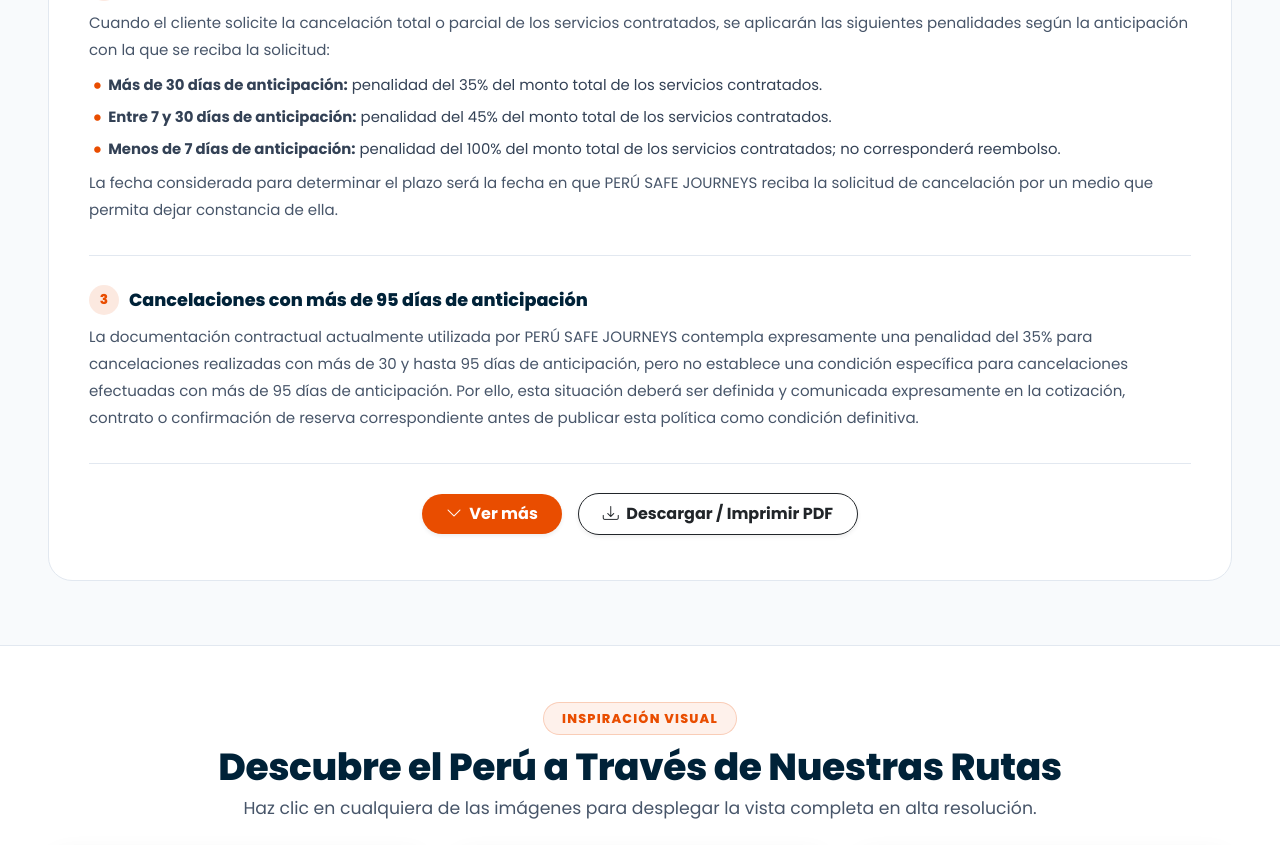
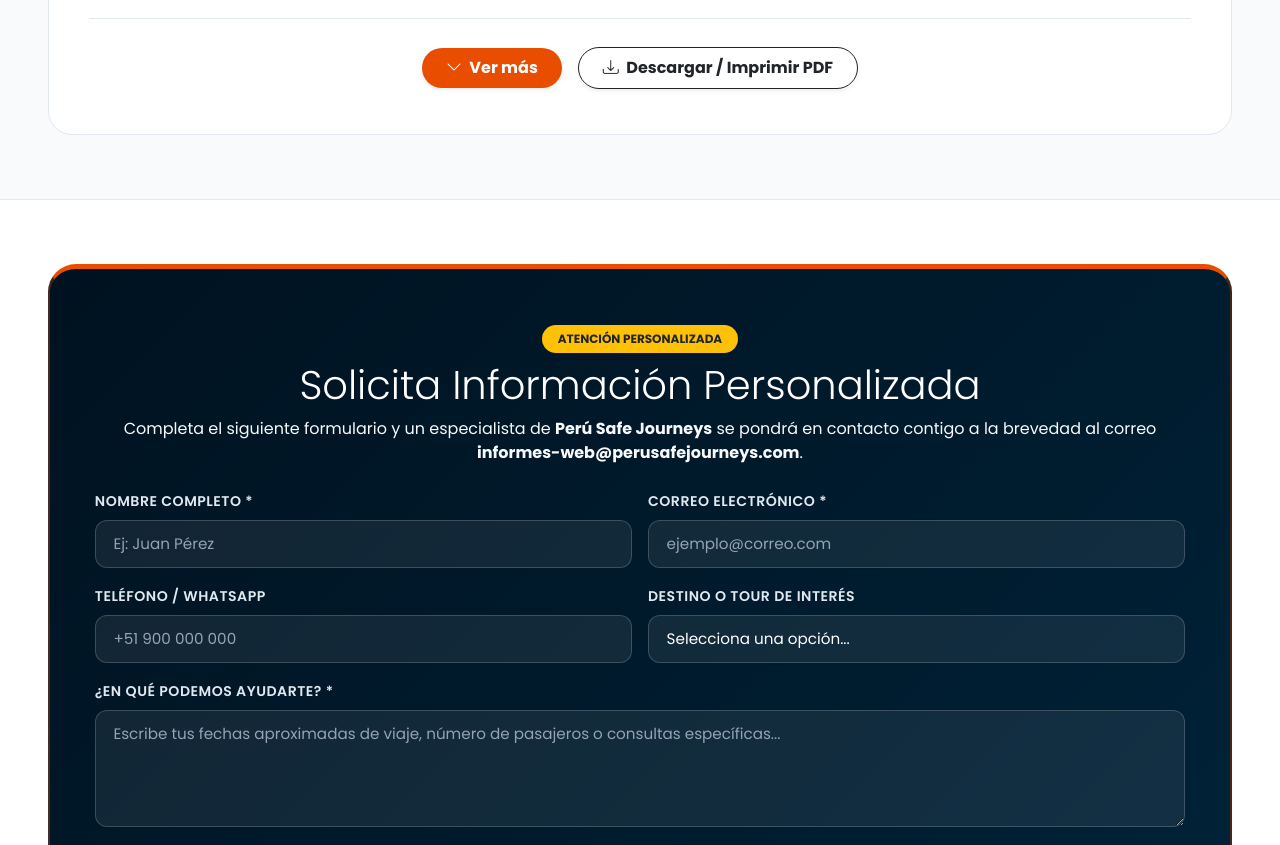
Before and after one commit to Matador7716/Pagina-web-Para-empresa, a PHP site: page /page-nosotros.php in a window 1280 px wide. Shown: the part 3305-4150 px from the top of the page. Run offline with PHP 8.4, Linux system fonts and the light colour scheme.

Commit message:
feat(nosotros): remove visual gallery and add information request form
- Removed GALERÍA VISUAL section from page-nosotros.php.
- Added information request form sent to informes-web@perusafejourneys.com with CSRF protection, input validation, and feedback notifications.

Co-authored-by: Matador7716 <217379187+Matador7716@users.noreply.github.com>

```diff
--- a/page-nosotros.php
+++ b/page-nosotros.php
@@ -1,5 +1,9 @@
 <?php
 // page-nosotros.php - Perú Safe Journeys
+if (session_status() === PHP_SESSION_NONE) {
+    session_start();
+}
+
 $company_name = "Perú Safe Journeys";
 $company_tagline = "Travel Agency";
 
@@ -12,6 +16,52 @@ $phones = [
 
 $email_address = "informes-web@perusafejourneys.com";
 $current_year = date('Y');
+
+// Generar Token CSRF
+if (empty($_SESSION['csrf_token'])) {
+    $_SESSION['csrf_token'] = bin2hex(random_bytes(32));
+}
+
+// Procesar Formulario de Solicitud de Información
+$form_status = null;
+$form_msg = "";
+
+if ($_SERVER["REQUEST_METHOD"] === "POST" && isset($_POST['action']) && $_POST['action'] === 'send_info_request') {
+    if (!isset($_POST['csrf_token']) || $_POST['csrf_token'] !== $_SESSION['csrf_token']) {
+        $form_status = "danger";
+        $form_msg = "Error de validación de seguridad. Por favor reintente.";
+    } else {
+        $nombre = filter_input(INPUT_POST, 'nombre', FILTER_SANITIZE_SPECIAL_CHARS);
+        $email_user = filter_input(INPUT_POST, 'email', FILTER_VALIDATE_EMAIL);
+        $telefono = filter_input(INPUT_POST, 'telefono', FILTER_SANITIZE_SPECIAL_CHARS);
+        $destino = filter_input(INPUT_POST, 'destino', FILTER_SANITIZE_SPECIAL_CHARS);
+        $mensaje = filter_input(INPUT_POST, 'mensaje', FILTER_SANITIZE_SPECIAL_CHARS);
+
+        if ($nombre && $email_user && $mensaje) {
+            $to = $email_address;
+            $subject = "Solicitud de Información Web - " . $nombre;
+            $body = "Ha recibido una nueva solicitud de información desde la página Nosotros:\n\n";
+            $body .= "Nombre: " . $nombre . "\n";
+            $body .= "Correo Electrónico: " . $email_user . "\n";
+            $body .= "Teléfono/WhatsApp: " . ($telefono ?: 'No especificado') . "\n";
+            $body .= "Destino de Interés: " . ($destino ?: 'General') . "\n\n";
+            $body .= "Mensaje / Consulta:\n" . $mensaje . "\n";
+
+            $headers = "From: " . $email_address . "\r\n";
+            $headers .= "Reply-To: " . $email_user . "\r\n";
+            $headers .= "X-Mailer: PHP/" . phpversion();
+
+            // Simular o enviar correo con mail()
+            @mail($to, $subject, $body, $headers);
+
+            $form_status = "success";
+            $form_msg = "¡Gracias por contactarnos! Tu solicitud ha sido enviada correctamente a " . $email_address . ". Nos comunicaremos contigo a la brevedad.";
+        } else {
+            $form_status = "danger";
+            $form_msg = "Por favor, completa todos los campos obligatorios con información válida.";
+        }
+    }
+}
 
 // Submenú de Destinos
 $destinos_submenu = [
@@ -551,89 +601,69 @@ $about_gallery_images = [
             margin-top: 1.8rem;
         }
 
-        /* GALERÍA CREATIVA Y MODAL PREVIEW */
-        .creative-gallery-section {
+        /* ESTILOS DEL FORMULARIO DE SOLICITUD DE INFORMACIÓN */
+        .info-request-section {
             background-color: #FFFFFF;
-            padding: 3.5rem 0;
+            padding: 4rem 0;
         }
 
-        .creative-gallery-item {
+        .info-request-card {
+            background: linear-gradient(135deg, #001220 0%, var(--color-azul-peru-safe) 100%);
+            border-radius: 28px;
+            padding: 3.5rem 2.8rem;
+            color: #FFFFFF;
+            border: 2px solid rgba(233, 77, 0, 0.3);
+            border-top: 5px solid var(--color-naranja-journey);
             position: relative;
-            border-radius: 20px;
             overflow: hidden;
-            height: 260px;
-            border: 2px solid transparent;
-            cursor: pointer;
-            transition: all 0.38s ease;
-            box-shadow: 0 8px 24px rgba(0, 34, 56, 0.06);
         }
 
-        .creative-gallery-item:hover {
-            border-color: var(--color-naranja-journey);
-            transform: translateY(-5px);
+        .info-form-label {
+            font-weight: 600;
+            font-size: 0.88rem;
+            color: #E2E8F0;
+            margin-bottom: 0.45rem;
+            text-transform: uppercase;
+            letter-spacing: 0.5px;
         }
 
-        .creative-gallery-item img {
-            width: 100%;
-            height: 100%;
-            object-fit: cover;
-            transition: transform 0.6s cubic-bezier(0.25, 1, 0.5, 1);
+        .info-form-control {
+            background: rgba(255, 255, 255, 0.07) !important;
+            border: 1px solid rgba(255, 255, 255, 0.18) !important;
+            color: #FFFFFF !important;
+            border-radius: 12px !important;
+            padding: 0.75rem 1.1rem !important;
+            font-size: 0.95rem !important;
+            transition: all 0.28s ease !important;
         }
 
-        .creative-gallery-item:hover img {
-            transform: scale(1.1);
+        .info-form-control:focus {
+            background: rgba(255, 255, 255, 0.12) !important;
+            border-color: var(--color-naranja-journey) !important;
+            box-shadow: 0 0 0 0.25rem rgba(233, 77, 0, 0.25) !important;
         }
 
-        .creative-gallery-overlay {
-            position: absolute;
-            bottom: 0;
-            left: 0;
-            right: 0;
-            background: linear-gradient(180deg, transparent 0%, rgba(0, 18, 32, 0.95) 100%);
-            padding: 1.4rem 1.2rem;
-            color: #FFFFFF;
-            transition: all 0.3s ease;
-            display: flex;
-            flex-direction: column;
-            justify-content: flex-end;
+        .info-form-control::placeholder {
+            color: #94A3B8 !important;
         }
 
-        .gallery-zoom-icon {
-            position: absolute;
-            top: 15px;
-            right: 15px;
-            width: 38px;
-            height: 38px;
-            border-radius: 50%;
-            background: rgba(233, 77, 0, 0.9);
-            color: #FFFFFF;
-            display: flex;
-            align-items: center;
-            justify-content: center;
-            font-size: 1.1rem;
-            opacity: 0;
-            transform: scale(0.8);
+        .btn-submit-request {
+            background: linear-gradient(135deg, var(--color-naranja-journey) 0%, #FF6200 100%);
+            color: #FFFFFF !important;
+            font-weight: 800;
+            font-size: 0.98rem;
+            padding: 0.85rem 2.2rem;
+            border-radius: 50px;
+            border: none;
+            text-transform: uppercase;
+            letter-spacing: 0.8px;
             transition: all 0.3s ease;
-            z-index: 2;
         }
 
-        .creative-gallery-item:hover .gallery-zoom-icon {
-            opacity: 1;
-            transform: scale(1);
-        }
-
-        .creative-gallery-title {
-            font-size: 1.05rem;
-            font-weight: 800;
-            color: #FFFFFF;
-            margin-bottom: 0.15rem;
-        }
-
-        .creative-gallery-subtitle {
-            font-size: 0.8rem;
-            color: var(--color-dorado-andino);
-            font-weight: 600;
-            margin-bottom: 0;
+        .btn-submit-request:hover {
+            background: linear-gradient(135deg, var(--color-naranja-hover) 0%, var(--color-naranja-journey) 100%);
+            transform: translateY(-2px);
+            box-shadow: 0 10px 25px rgba(233, 77, 0, 0.35);
         }
 
         /* FOOTER */
@@ -955,57 +985,6 @@ $about_gallery_images = [
                     </div>
                 </div>
 
-                <!-- GALERÍA CREATIVA DE PROPÓSITO -->
-                <div class="mt-5 pt-2">
-                    <div class="text-center mb-4">
-                        <span class="section-badge-clean">GALERÍA VISUAL</span>
-                        <h3 class="fs-3 fw-extrabold text-dark">Momentos & Destinos Emblemáticos</h3>
-                        <p class="text-secondary small">Haz clic en cualquier imagen para verla en tamaño completo.</p>
-                    </div>
-
-                    <div class="row g-3">
-                        <div class="col-lg-3 col-md-6">
-                            <div class="creative-gallery-item" onclick="openImageModal('https://images.unsplash.com/photo-1526392060635-9d6019884377?auto=format&fit=crop&w=1200&q=80', 'Machu Picchu', 'Santuario Histórico de los Incas')">
-                                <div class="gallery-zoom-icon"><i class="bi bi-arrows-angle-expand"></i></div>
-                                <img src="https://images.unsplash.com/photo-1526392060635-9d6019884377?auto=format&fit=crop&w=600&q=80" alt="Santuario Inca de Machu Picchu">
-                                <div class="creative-gallery-overlay">
-                                    <h5 class="creative-gallery-title fs-6 mb-0">Machu Picchu</h5>
-                                    <small class="creative-gallery-subtitle">Cultura Ancestral</small>
-                                </div>
-                            </div>
-                        </div>
-                        <div class="col-lg-3 col-md-6">
-                            <div class="creative-gallery-item" onclick="openImageModal('https://images.unsplash.com/photo-1589802829985-817e51171b92?auto=format&fit=crop&w=1200&q=80', 'Montaña de Colores', 'Vinicunca - Cusco, Perú')">
-                                <div class="gallery-zoom-icon"><i class="bi bi-arrows-angle-expand"></i></div>
-                                <img src="https://images.unsplash.com/photo-1589802829985-817e51171b92?auto=format&fit=crop&w=600&q=80" alt="Montaña Vinicunca">
-                                <div class="creative-gallery-overlay">
-                                    <h5 class="creative-gallery-title fs-6 mb-0">Montaña de Colores</h5>
-                                    <small class="creative-gallery-subtitle">Naturaleza & Andes</small>
-                                </div>
-                            </div>
-                        </div>
-                        <div class="col-lg-3 col-md-6">
-                            <div class="creative-gallery-item" onclick="openImageModal('https://images.unsplash.com/photo-1518709268805-4e9042af9f23?auto=format&fit=crop&w=1200&q=80', 'Laguna Humantay', 'Aguas Turquesas y Glaciares')">
-                                <div class="gallery-zoom-icon"><i class="bi bi-arrows-angle-expand"></i></div>
-                                <img src="https://images.unsplash.com/photo-1518709268805-4e9042af9f23?auto=format&fit=crop&w=600&q=80" alt="Laguna Humantay">
-                                <div class="creative-gallery-overlay">
-                                    <h5 class="creative-gallery-title fs-6 mb-0">Laguna Humantay</h5>
-                                    <small class="creative-gallery-subtitle">Aventura Glaciar</small>
-                                </div>
-                            </div>
-                        </div>
-                        <div class="col-lg-3 col-md-6">
-                            <div class="creative-gallery-item" onclick="openImageModal('https://images.unsplash.com/photo-1544735716-392fe2489ffa?auto=format&fit=crop&w=1200&q=80', 'Valle Sagrado', 'Comunidades & Tradición Ancestral')">
-                                <div class="gallery-zoom-icon"><i class="bi bi-arrows-angle-expand"></i></div>
-                                <img src="https://images.unsplash.com/photo-1544735716-392fe2489ffa?auto=format&fit=crop&w=600&q=80" alt="Valle Sagrado de los Incas">
-                                <div class="creative-gallery-overlay">
-                                    <h5 class="creative-gallery-title fs-6 mb-0">Valle Sagrado</h5>
-                                    <small class="creative-gallery-subtitle">Tradición Vivencial</small>
-                                </div>
-                            </div>
-                        </div>
-                    </div>
-                </div>
             </div>
         </div>
     </section>
@@ -1239,49 +1218,73 @@ $about_gallery_images = [
         </div>
     </section>
 
-    <!-- GALERÍA CREATIVA EN EL PIE DE LOS DATOS CON INTERACCIÓN MODAL -->
-    <section class="creative-gallery-section">
+    <!-- SECCIÓN FORMULARIO SOLICITUD DE INFORMACIÓN -->
+    <section class="info-request-section" id="solicitud-informacion">
         <div class="container-fluid px-3 px-lg-5">
-            <div class="text-center mb-4">
-                <span class="section-badge-clean">INSPIRACIÓN VISUAL</span>
-                <h2 class="section-title">Descubre el Perú a Través de Nuestras Rutas</h2>
-                <p class="section-lead-concept">Haz clic en cualquiera de las imágenes para desplegar la vista completa en alta resolución.</p>
-            </div>
+            <div class="info-request-card max-w-1000 mx-auto">
+                <div class="text-center mb-4">
+                    <span class="badge bg-warning text-dark px-3 py-2 rounded-pill fw-bold text-uppercase mb-2">ATENCIÓN PERSONALIZADA</span>
+                    <h2 class="display-6 fw-extrabold text-white mb-2">Solicita Información Personalizada</h2>
+                    <p class="fs-6 text-light opacity-90 max-w-700 mx-auto mb-0">
+                        Completa el siguiente formulario y un especialista de <strong>Perú Safe Journeys</strong> se pondrá en contacto contigo a la brevedad al correo <strong><?php echo $email_address; ?></strong>.
+                    </p>
+                </div>
 
-            <div class="row g-4">
-                <?php foreach($about_gallery_images as $gImg): ?>
-                    <div class="col-lg-4 col-md-6">
-                        <div class="creative-gallery-item" onclick="openImageModal('<?php echo $gImg['url']; ?>', '<?php echo addslashes($gImg['title']); ?>', '<?php echo addslashes($gImg['subtitle']); ?>')">
-                            <div class="gallery-zoom-icon"><i class="bi bi-arrows-angle-expand"></i></div>
-                            <img src="<?php echo $gImg['url']; ?>" alt="<?php echo $gImg['title']; ?>" loading="lazy">
-                            <div class="creative-gallery-overlay">
-                                <h4 class="creative-gallery-title"><?php echo $gImg['title']; ?></h4>
-                                <p class="creative-gallery-subtitle"><?php echo $gImg['subtitle']; ?></p>
-                            </div>
+                <?php if ($form_status): ?>
+                    <div class="alert alert-<?php echo $form_status; ?> alert-dismissible fade show rounded-3 mb-4" role="alert">
+                        <i class="bi bi-info-circle-fill me-2"></i> <?php echo $form_msg; ?>
+                        <button type="button" class="btn-close" data-bs-dismiss="alert" aria-label="Close"></button>
+                    </div>
+                <?php endif; ?>
+
+                <form action="page-nosotros.php#solicitud-informacion" method="POST" class="needs-validation" novalidate>
+                    <input type="hidden" name="action" value="send_info_request">
+                    <input type="hidden" name="csrf_token" value="<?php echo $_SESSION['csrf_token']; ?>">
+
+                    <div class="row g-3">
+                        <div class="col-md-6">
+                            <label for="nombre" class="info-form-label">Nombre Completo *</label>
+                            <input type="text" class="form-control info-form-control" id="nombre" name="nombre" placeholder="Ej: Juan Pérez" required>
+                        </div>
+
+                        <div class="col-md-6">
+                            <label for="email" class="info-form-label">Correo Electrónico *</label>
+                            <input type="email" class="form-control info-form-control" id="email" name="email" placeholder="ejemplo@correo.com" required>
+                        </div>
+
+                        <div class="col-md-6">
+                            <label for="telefono" class="info-form-label">Teléfono / WhatsApp</label>
+                            <input type="tel" class="form-control info-form-control" id="telefono" name="telefono" placeholder="+51 900 000 000">
+                        </div>
+
+                        <div class="col-md-6">
+                            <label for="destino" class="info-form-label">Destino o Tour de Interés</label>
+                            <select class="form-select info-form-control" id="destino" name="destino">
+                                <option value="" selected>Selecciona una opción...</option>
+                                <option value="Machu Picchu & Cusco">Machu Picchu & Cusco</option>
+                                <option value="Montaña de Colores Vinicunca">Montaña de Colores Vinicunca</option>
+                                <option value="Laguna Humantay">Laguna Humantay</option>
+                                <option value="Valle Sagrado de los Incas">Valle Sagrado de los Incas</option>
+                                <option value="7 Lagunas del Ausangate">7 Lagunas del Ausangate</option>
+                                <option value="Paquete Personalizado / A Medida">Paquete Personalizado / A Medida</option>
+                            </select>
+                        </div>
+
+                        <div class="col-12">
+                            <label for="mensaje" class="info-form-label">¿En qué podemos ayudarte? *</label>
+                            <textarea class="form-control info-form-control" id="mensaje" name="mensaje" rows="4" placeholder="Escribe tus fechas aproximadas de viaje, número de pasajeros o consultas específicas..." required></textarea>
+                        </div>
+
+                        <div class="col-12 text-center mt-4">
+                            <button type="submit" class="btn btn-submit-request shadow">
+                                <i class="bi bi-send-fill me-2"></i> Enviar Solicitud de Información
+                            </button>
                         </div>
                     </div>
-                <?php endforeach; ?>
+                </form>
             </div>
         </div>
     </section>
-
-    <!-- MODAL PARA MOSTRAR IMAGEN COMPLETA -->
-    <div class="modal fade" id="imageModal" tabindex="-1" aria-hidden="true">
-        <div class="modal-dialog modal-dialog-centered modal-xl">
-            <div class="modal-content bg-dark text-white border-0 rounded-4 overflow-hidden">
-                <div class="modal-header border-0 pb-0">
-                    <div>
-                        <h5 class="modal-title fw-bold text-white mb-0" id="modalImageTitle">Machu Picchu</h5>
-                        <small class="text-warning" id="modalImageSubtitle">Santuario Histórico de la Humanidad</small>
-                    </div>
-                    <button type="button" class="btn-close btn-close-white" data-bs-dismiss="modal" aria-label="Cerrar"></button>
-                </div>
-                <div class="modal-body p-3 text-center">
-                    <img src="" id="modalImagePreview" class="img-fluid rounded-3 max-h-80vh object-fit-contain shadow-lg" alt="Vista completa">
-                </div>
-            </div>
-        </div>
-    </div>
 
     <!-- FOOTER -->
     <footer class="footer-custom" id="contacto">
@@ -1395,13 +1398,6 @@ $about_gallery_images = [
             }
         });
 
-        function openImageModal(imgUrl, title, subtitle) {
-            document.getElementById('modalImagePreview').src = imgUrl;
-            document.getElementById('modalImageTitle').textContent = title || '';
-            document.getElementById('modalImageSubtitle').textContent = subtitle || '';
-            const modal = new bootstrap.Modal(document.getElementById('imageModal'));
-            modal.show();
-        }
     </script>
 </body>
 </html>
```
